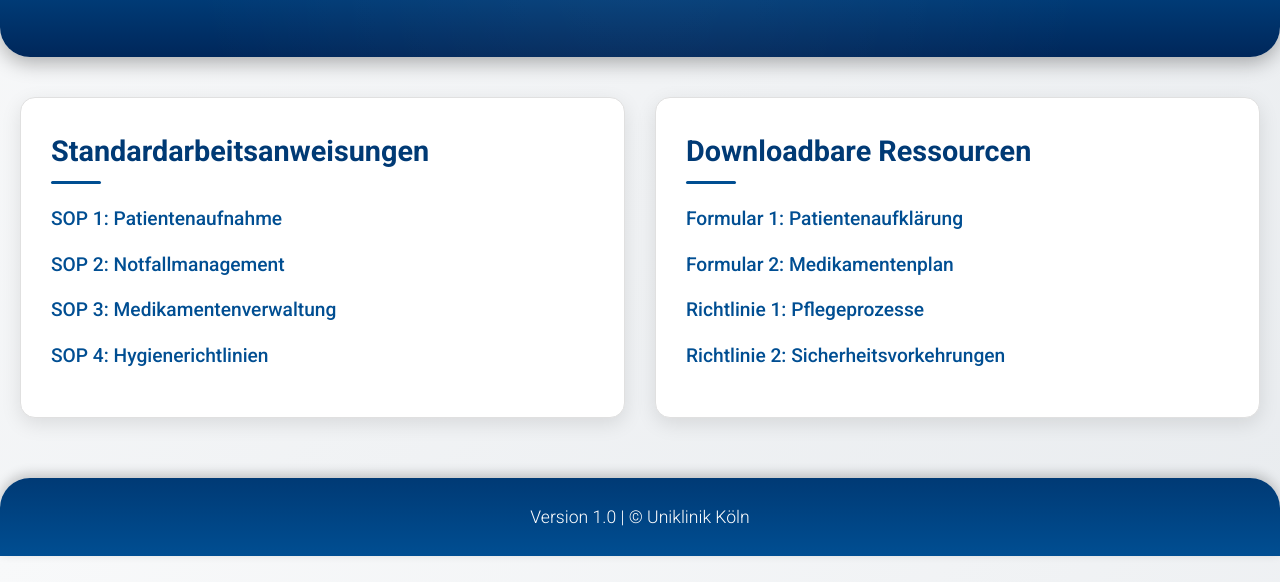
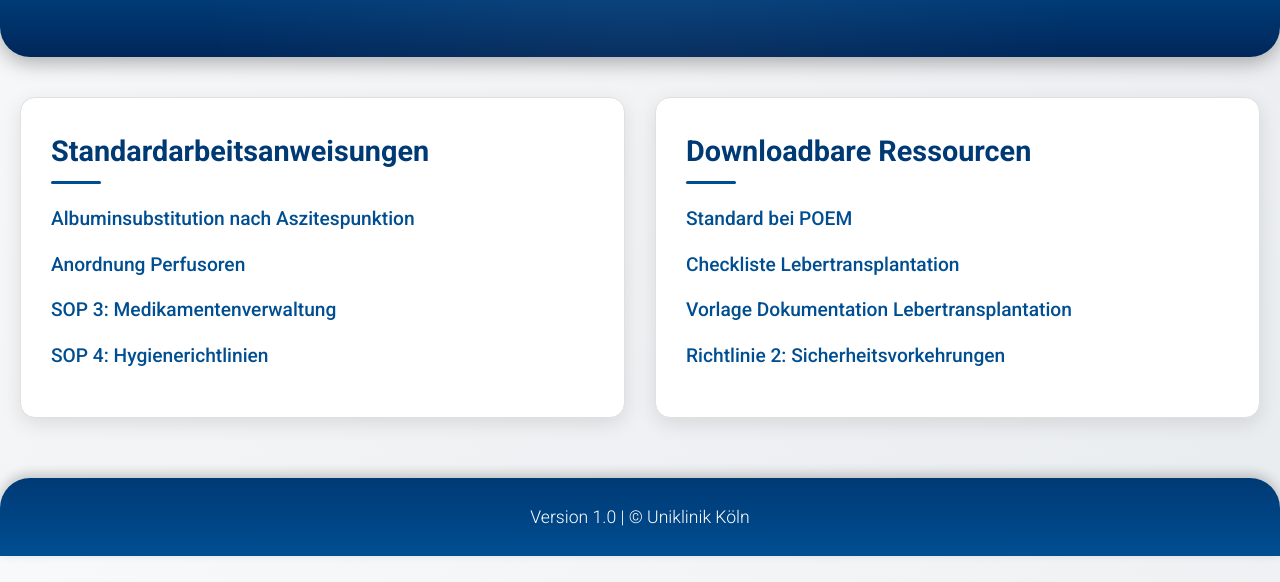
Before and after one commit to riccardo1791/Gastro, a plain HTML site: page index.html in a window 1280 px wide. Shown: the part 218-800 px from the top of the page. Drawn offline with Linux system fonts and the light colour scheme.

Commit message:
improved homepage

```diff
--- a/index.html
+++ b/index.html
@@ -219,8 +219,8 @@
             <div id="sops" class="section">
                 <div class="section-title">Standardarbeitsanweisungen</div>
                 <ul>
-                    <li><a href="sop1.html" class="cta-link">SOP 1: Patientenaufnahme</a></li>
-                    <li><a href="sop2.html" class="cta-link">SOP 2: Notfallmanagement</a></li>
+                    <li><a href="sop1.html" class="cta-link">Albuminsubstitution nach Aszitespunktion</a></li>
+                    <li><a href="sop2.html" class="cta-link">Anordnung Perfusoren</a></li>
                     <li><a href="sop3.html" class="cta-link">SOP 3: Medikamentenverwaltung</a></li>
                     <li><a href="sop4.html" class="cta-link">SOP 4: Hygienerichtlinien</a></li>
                 </ul>
@@ -230,9 +230,9 @@
             <div id="downloads" class="section">
                 <div class="section-title">Downloadbare Ressourcen</div>
                 <ul>
-                    <li><a href="resource1.pdf" class="cta-link">Formular 1: Patientenaufklärung</a></li>
-                    <li><a href="resource2.pdf" class="cta-link">Formular 2: Medikamentenplan</a></li>
-                    <li><a href="resource3.pdf" class="cta-link">Richtlinie 1: Pflegeprozesse</a></li>
+                    <li><a href="resource1.pdf" class="cta-link">Standard bei POEM</a></li>
+                    <li><a href="resource2.pdf" class="cta-link">Checkliste Lebertransplantation</a></li>
+                    <li><a href="resource3.pdf" class="cta-link">Vorlage Dokumentation Lebertransplantation</a></li>
                     <li><a href="resource4.pdf" class="cta-link">Richtlinie 2: Sicherheitsvorkehrungen</a></li>
                 </ul>
             </div>
```
